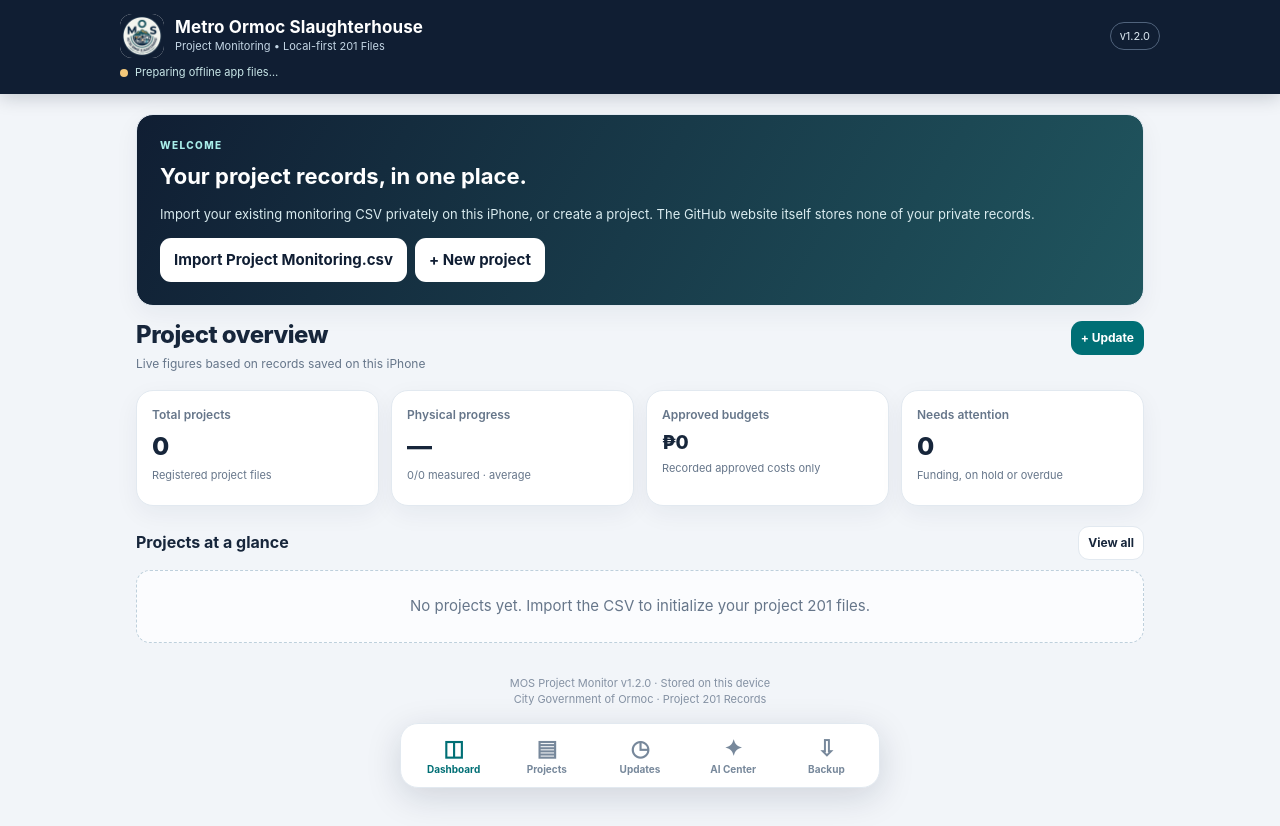
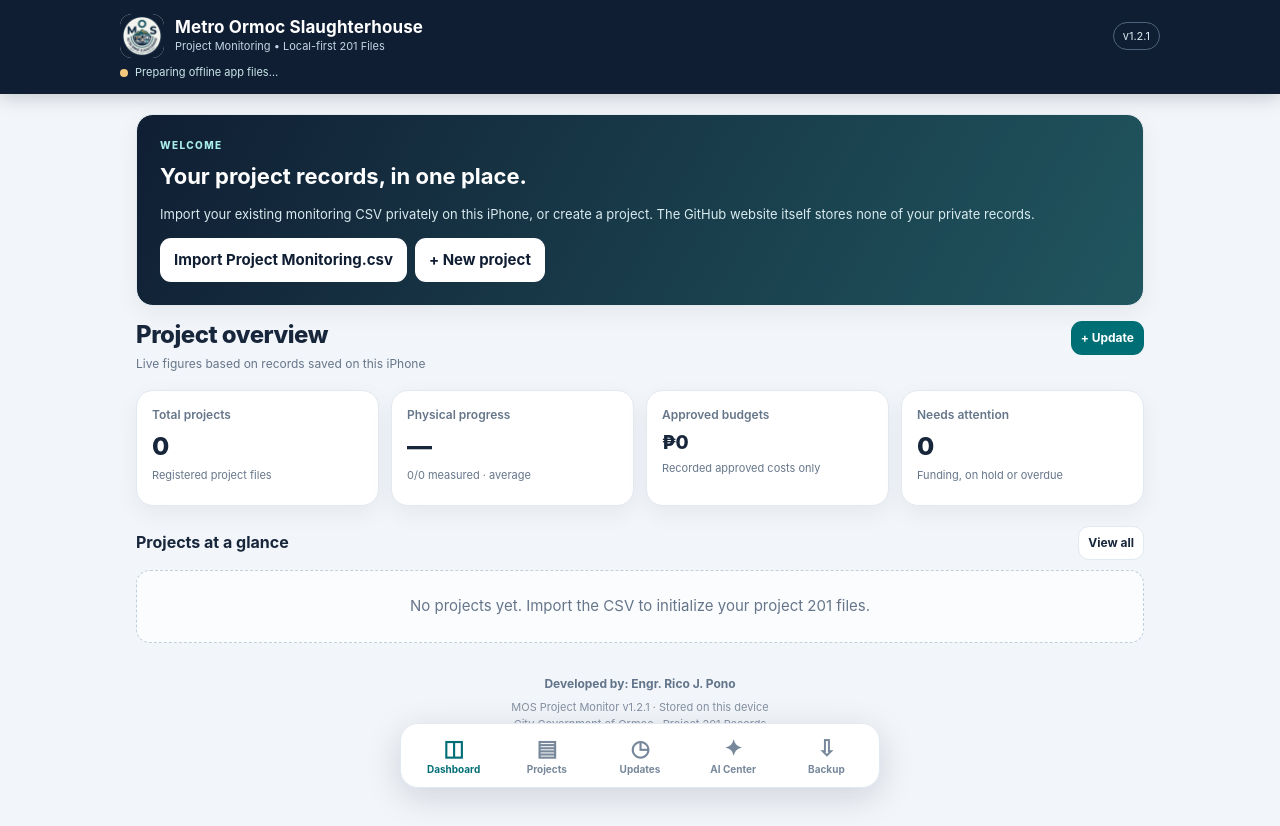
Before and after one commit to fibast18/mos-project-monitor, a plain HTML site: page index.html in a window 1280 px wide. Before the commit the page ends 801 px from the top, so only its background shows below. Drawn offline with Linux system fonts and the light colour scheme.

Commit message:
Add files via upload

```diff
--- a/index.html
+++ b/index.html
@@ -7,9 +7,9 @@
   <meta name="apple-mobile-web-app-capable" content="yes">
   <meta name="apple-mobile-web-app-status-bar-style" content="black-translucent">
   <meta name="apple-mobile-web-app-title" content="MOS Monitor">
-  <meta name="app-version" content="1.2.0">
-  <link rel="apple-touch-icon" sizes="180x180" href="./apple-touch-icon.png?v=1.2.0">
-  <link rel="icon" type="image/png" href="./apple-touch-icon.png?v=1.2.0">
+  <meta name="app-version" content="1.2.1">
+  <link rel="apple-touch-icon" sizes="180x180" href="./apple-touch-icon.png?v=1.2.1">
+  <link rel="icon" type="image/png" href="./apple-touch-icon.png?v=1.2.1">
   <link rel="manifest" href="./manifest.webmanifest">
   <meta name="mobile-web-app-capable" content="yes">
   <meta name="description" content="Offline-first local project 201 monitoring for Metro Ormoc Slaughterhouse">
@@ -32,7 +32,7 @@
     .doc{display:flex;gap:11px;justify-content:space-between;align-items:flex-start;padding:13px 0;border-bottom:1px solid var(--line)}.doc:last-child{border:0}.doc-title{font-weight:750;overflow-wrap:anywhere;font-size:13px}.file-icon{height:39px;width:39px;border-radius:10px;background:#e9f3f4;display:grid;place-items:center;font-size:19px;flex-shrink:0}.doc-main{flex:1;min-width:0}
     .nav{position:fixed;bottom:0;left:0;right:0;z-index:32;background:#fff;border-top:1px solid var(--line);display:grid;grid-template-columns:repeat(5,1fr);padding:7px 6px calc(6px + env(safe-area-inset-bottom));box-shadow:0 -4px 22px #16324a14}.nav button{border:0;background:none;color:#77889b;min-height:51px;padding:3px 4px;display:grid;align-content:center;justify-items:center;gap:0;font-size:10px;font-weight:750}.nav button .ico{font-size:22px;line-height:1.3}.nav button.active{color:var(--teal)}
     .modal-wrap{position:fixed;inset:0;z-index:100;display:flex;align-items:flex-end;justify-content:center;background:#0b1a30a8;padding-top:env(safe-area-inset-top)}.modal{width:100%;max-width:610px;max-height:95dvh;overflow:auto;background:#fff;border-radius:22px 22px 0 0;padding:19px 18px calc(24px + env(safe-area-inset-bottom))}.modal h2{font-size:21px;margin:0 0 4px}.modal .modal-actions{display:flex;gap:9px;position:sticky;bottom:-1px;padding-top:13px;background:#fff}.modal .modal-actions button{flex:1}.field{margin:12px 0}.field label{display:block;font-weight:700;font-size:12px;margin-bottom:5px}.field input,.field textarea,.field select{width:100%;min-height:43px;padding:10px 11px;border:1px solid #cbd7e1;border-radius:10px;background:#fff;color:var(--ink);outline-color:var(--teal)}.field textarea{min-height:110px;resize:vertical}.field small{color:var(--muted)}.form-grid{display:grid;grid-template-columns:1fr 1fr;gap:0 12px}.field.full{grid-column:1/-1}.kbd{font-variant-numeric:tabular-nums}.caps{font-size:11px;text-transform:uppercase;letter-spacing:.9px;color:var(--muted);font-weight:800}
-    .check{display:flex;gap:9px;align-items:flex-start;font-size:13px;margin:10px 0}.check input{margin-top:4px;accent-color:var(--teal)}.footer{text-align:center;color:#8491a3;font-size:11px;margin:32px 0 0}.separator{height:1px;background:var(--line);margin:15px 0}.top-projects{display:grid;gap:10px}.progress-stat{background:#f6f9fb;border:1px solid var(--line);border-radius:12px;padding:12px}.helper{font-size:12px;color:var(--muted)}
+    .check{display:flex;gap:9px;align-items:flex-start;font-size:13px;margin:10px 0}.check input{margin-top:4px;accent-color:var(--teal)}.footer{text-align:center;color:#8491a3;font-size:11px;margin:32px 0 0}.developer-credit{display:block;color:#61748a;font-weight:700;font-size:12px;margin-bottom:7px}.separator{height:1px;background:var(--line);margin:15px 0}.top-projects{display:grid;gap:10px}.progress-stat{background:#f6f9fb;border:1px solid var(--line);border-radius:12px;padding:12px}.helper{font-size:12px;color:var(--muted)}
 
     /* v1.1.0: Read-only local AI analytics and actionable project screening. */
     .ai-stats{margin-bottom:14px}.ai-stats .stat{min-width:0}.ai-stats .val{overflow-wrap:anywhere}
@@ -48,7 +48,7 @@
     @media(min-width:700px){body{padding-bottom:70px}.top{padding-top:14px}.nav{left:50%;transform:translateX(-50%);bottom:12px;max-width:480px;border:1px solid var(--line);border-radius:18px;padding:6px;box-shadow:0 9px 35px #101e3326}.grid{grid-template-columns:repeat(4,minmax(0,1fr))}.grid.cards{grid-template-columns:repeat(2,minmax(0,1fr))}.filters{grid-template-columns:1fr 210px}.modal-wrap{align-items:center;padding:20px}.modal{max-height:90vh;border-radius:22px}}
     @media(max-width:375px){.head h2{font-size:21px}.stat .val{font-size:22px}.brand h1{font-size:15px}.form-grid{grid-template-columns:1fr}}
 
-    /* v1.2.0: Offline-first support, without changing any project or document data. */
+    /* v1.2.1: Offline-first support, without changing any project or document data. */
     .offline-strip{max-width:1040px;margin:7px auto 0;font-size:11px;color:#c9e7e9;display:flex;align-items:center;gap:7px;line-height:1.35;min-height:15px}
     .offline-dot{display:inline-block;width:8px;height:8px;border-radius:100%;background:#e9bd61;flex-shrink:0}
     .offline-dot.ready{background:#71db9d}.offline-dot.wait{background:#f4c97b}.offline-dot.fail{background:#f0a0a0}
@@ -59,7 +59,7 @@
   </style>
 </head>
 <body>
-  <header class="top"><div class="top-row"><div class="brand"><img class="logo" src="./apple-touch-icon.png?v=1.2.0" alt="MOS seal" width="44" height="44"><div><h1>Metro Ormoc Slaughterhouse</h1><small>Project Monitoring • Local-first 201 Files</small></div></div><span class="version">v1.2.0</span></div><div id="offlineBar" class="offline-strip" role="status" aria-live="polite"><span class="offline-dot wait"></span><span id="offlineBarText">Preparing offline availability…</span></div></header>
+  <header class="top"><div class="top-row"><div class="brand"><img class="logo" src="./apple-touch-icon.png?v=1.2.1" alt="MOS seal" width="44" height="44"><div><h1>Metro Ormoc Slaughterhouse</h1><small>Project Monitoring • Local-first 201 Files</small></div></div><span class="version">v1.2.1</span></div><div id="offlineBar" class="offline-strip" role="status" aria-live="polite"><span class="offline-dot wait"></span><span id="offlineBarText">Preparing offline availability…</span></div></header>
   <main id="app"></main>
   <nav class="nav" id="nav" aria-label="Main navigation"></nav>
   <input type="file" id="csvFileInput" accept=".csv,text/csv,text/plain" hidden>
@@ -69,7 +69,7 @@
   <script>
   'use strict';
   // All private project data is saved on this device, never in GitHub or a remote database.
-  const VERSION='1.2.0', DATA_KEY='mos-project-monitor-v1', DB_NAME='mos-project-documents-v1';
+  const VERSION='1.2.1', DATA_KEY='mos-project-monitor-v1', DB_NAME='mos-project-documents-v1';
   const STATUSES=['Needs Review','Planning','Procurement','Awaiting Funding','Construction','On Hold','Completed','Cancelled'];
   const PRIORITIES=['Normal','High','Critical'];
   const app=document.getElementById('app'), nav=document.getElementById('nav');
@@ -100,7 +100,7 @@
   function progressMarkup(v){return `<div class="bar"><div class="fill" style="width:${v===null?0:percent(v)}%"></div></div>`;}
   function statusChip(p){return `<span class="chip ${esc(stageClass(p.status))}">${esc(p.status||'Needs Review')}${p.statusSuggested?' · suggested':''}</span>`;}
   function heading(title,subtitle,action=''){return `<div class="head"><div><h2>${esc(title)}</h2><div class="muted small">${esc(subtitle)}</div></div>${action}</div>`;}
-  function footer(){return `<div class="footer">MOS Project Monitor v${VERSION} · Stored on this device<br>City Government of Ormoc · Project 201 Records</div>`;}
+  function footer(){return `<div class="footer"><div class="developer-credit">Developed by: Engr. Rico J. Pono</div>MOS Project Monitor v${VERSION} · Stored on this device<br>City Government of Ormoc · Project 201 Records</div>`;}
   function renderNav(){nav.innerHTML=[['dashboard','◫','Dashboard'],['projects','▤','Projects'],['updates','◷','Updates'],['ai','✦','AI Center'],['backup','⇩','Backup']].map(([page,ico,label])=>`<button data-action="navigate" data-page="${page}" class="${view.page===page||(view.page==='detail'&&page==='projects')?'active':''}" aria-label="${label}"><span class="ico">${ico}</span>${label}</button>`).join('');}
   function render(){renderNav();if(view.page==='dashboard')app.innerHTML=dashboard();else if(view.page==='projects')app.innerHTML=projectsPage();else if(view.page==='updates')app.innerHTML=updatesPage();else if(view.page==='backup')app.innerHTML=backupPage();else if(view.page==='ai')app.innerHTML=aiCenterPage();else app.innerHTML=detailPage();if(view.page==='detail'&&view.detailTab==='files')refreshDocs();if(view.page==='backup')storageInfo();}
   function go(page,pid){view.page=page;if(pid)view.pid=pid;window.scrollTo(0,0);render();}
@@ -301,7 +301,7 @@
 
 
 
-  // Offline-first PWA (v1.2.0): precached app shell; project data stays in the original
+  // Offline-first PWA (v1.2.1): precached app shell; project data stays in the original
   // localStorage and IndexedDB. Never cache, upload or transmit private records.
   const OFFLINE_INDEX=new URL('./index.html',document.baseURI).href;
   let offlineReady=false, swReg=null, hadServiceWorkerController=false, swReloadStarted=false;
--- a/sw.js
+++ b/sw.js
@@ -1,6 +1,6 @@
-/* MOS Project Monitor v1.2.0 — offline-first app shell. No private project data is fetched or uploaded. */
+/* MOS Project Monitor v1.2.1 — offline-first app shell. No private project data is fetched or uploaded. */
 'use strict';
-const VERSION='1.2.0';
+const VERSION='1.2.1';
 const CACHE_PREFIX='mos-project-monitor-app-';
 const CACHE_NAME=CACHE_PREFIX+VERSION;
 const ROOT=self.registration.scope;
```
Also changed, not shown: OFFLINE-SETUP.txt.
